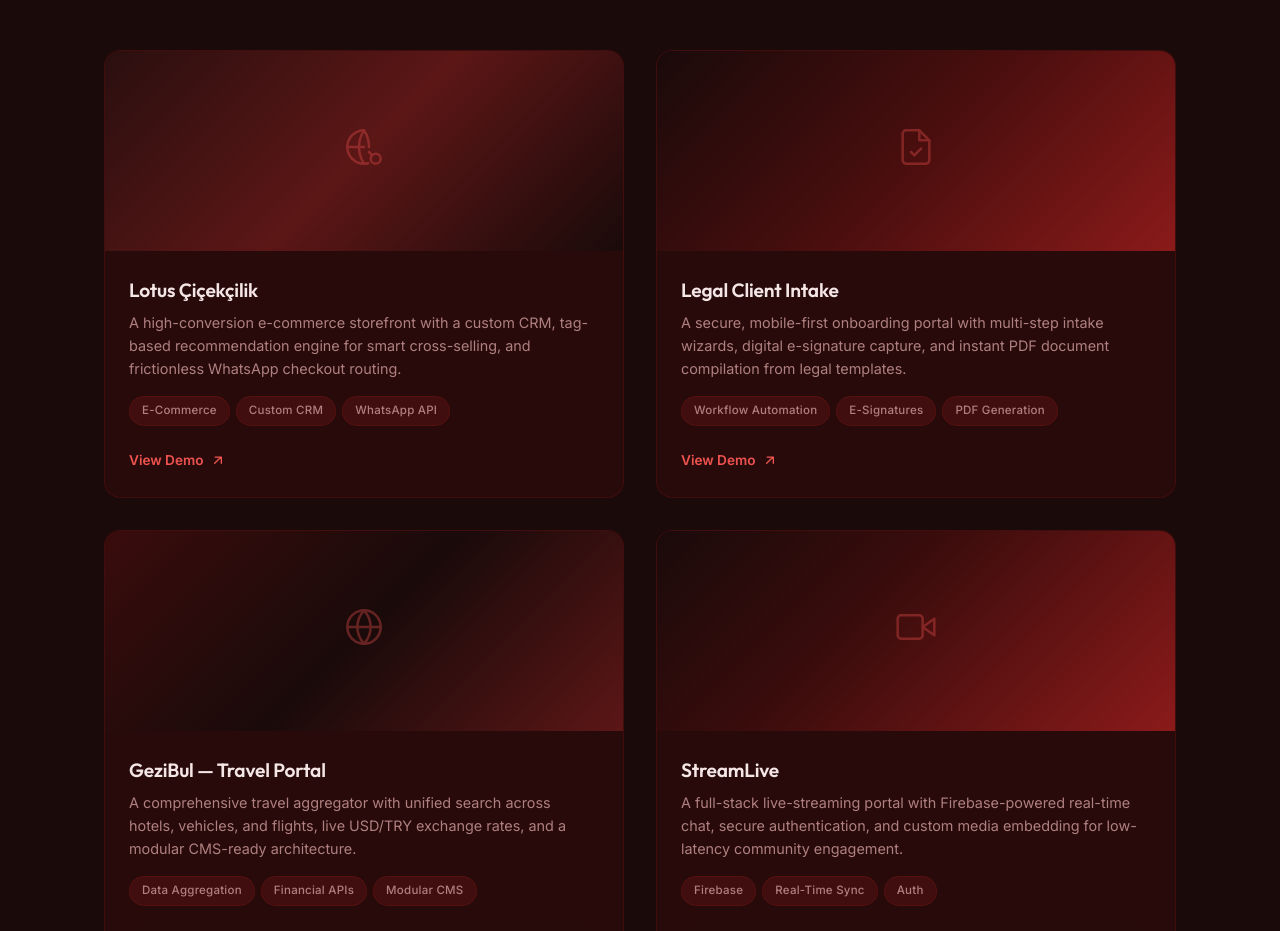
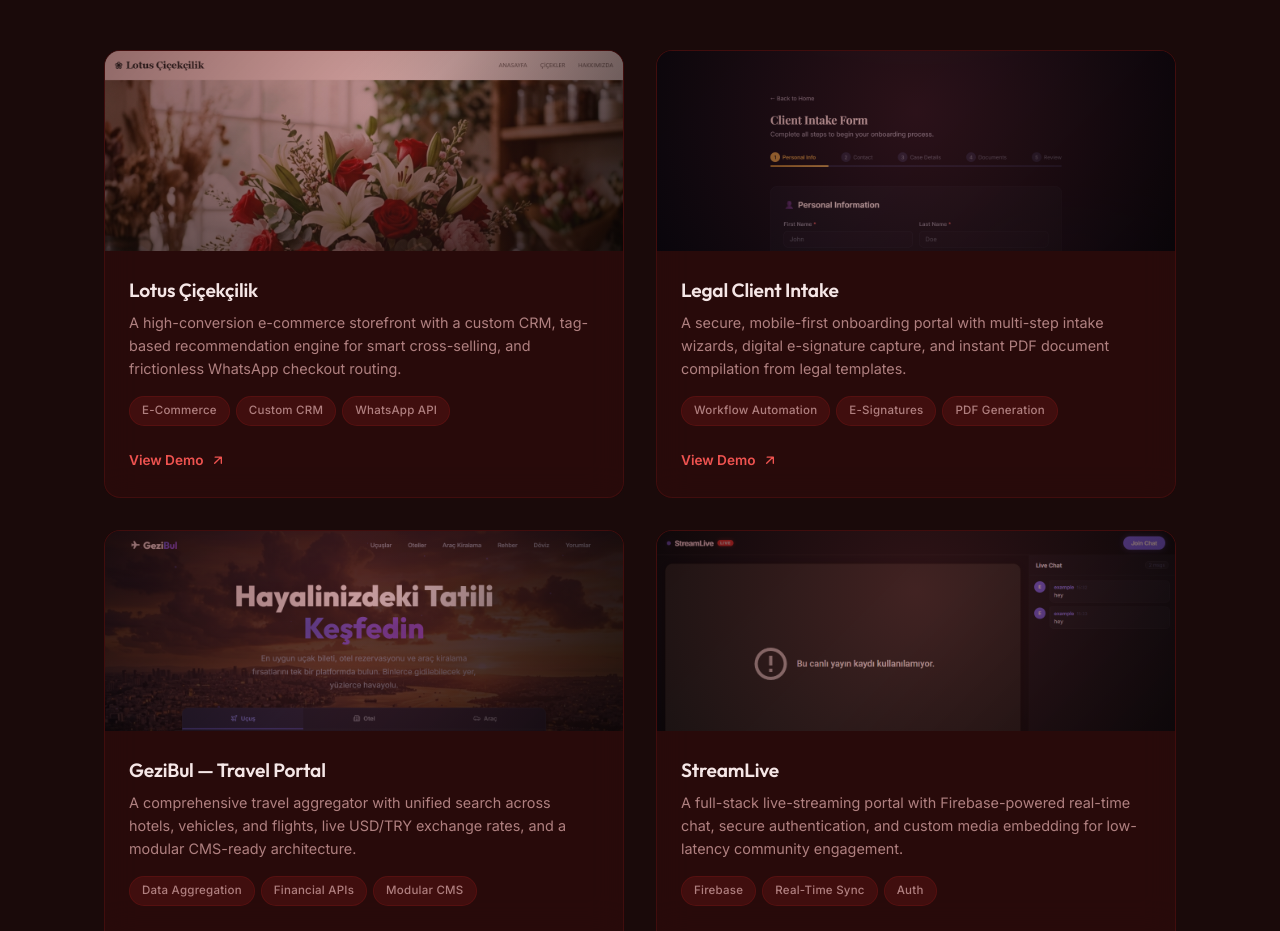
Before and after one commit to yusufdelice/yusufdelice.github.io, a plain HTML site: page index.html in a window 1280 px wide. Shown: the part 2000-2931 px from the top of the page. Drawn offline with Linux system fonts and the light colour scheme.

Commit message:
Update demo thumbnails with red-tinted screenshots and fix Legal Intake link

```diff
--- a/index.html
+++ b/index.html
@@ -174,10 +174,8 @@
         <div class="demos-grid">
           <!-- Card 1 — Lotus Çiçekçilik -->
           <article class="demo-card reveal" style="animation-delay:.05s">
-            <div class="card-visual card-visual--1" aria-hidden="true">
-              <div class="card-visual-icon">
-                <svg width="40" height="40" viewBox="0 0 24 24" fill="none" stroke="currentColor" stroke-width="1.5" stroke-linecap="round" stroke-linejoin="round"><path d="M12 2C6.5 2 2 6.5 2 12s4.5 10 10 10c.9 0 1.7-.1 2.5-.3"/><path d="M12 2c2 3 3 6.5 3 10"/><path d="M12 2c-2 3-3 6.5-3 10s1 7 3 10"/><path d="M2 12h10"/><path d="M17 17l-2-2"/><circle cx="19" cy="19" r="3"/></svg>
-              </div>
+            <div class="card-visual">
+              <img src="assets/cicekcilik.png" alt="Lotus Çiçekçilik Preview" class="card-thumb" loading="lazy" />
             </div>
             <div class="card-body">
               <h3 class="card-title">Lotus Çiçekçilik</h3>
@@ -196,12 +194,10 @@
             </div>
           </article>
 
-          <!-- Card 2 — Legal Onboarding -->
+          <!-- Card 2 — Legal Client Intake -->
           <article class="demo-card reveal" style="animation-delay:.15s">
-            <div class="card-visual card-visual--2" aria-hidden="true">
-              <div class="card-visual-icon">
-                <svg width="40" height="40" viewBox="0 0 24 24" fill="none" stroke="currentColor" stroke-width="1.5" stroke-linecap="round" stroke-linejoin="round"><path d="M14 2H6a2 2 0 00-2 2v16a2 2 0 002 2h12a2 2 0 002-2V8z"/><polyline points="14 2 14 8 20 8"/><path d="M9 15l2 2 4-4"/></svg>
-              </div>
+            <div class="card-visual">
+              <img src="assets/legal-intake.png" alt="Legal Client Intake Preview" class="card-thumb" loading="lazy" />
             </div>
             <div class="card-body">
               <h3 class="card-title">Legal Client Intake</h3>
@@ -213,7 +209,7 @@
                 <span class="card-tag" role="listitem">E-Signatures</span>
                 <span class="card-tag" role="listitem">PDF Generation</span>
               </div>
-              <a href="https://automated-onboarding.vercel.app/" class="card-link" target="_blank" rel="noopener noreferrer" aria-label="View Legal Client Intake demo">
+              <a href="https://automated-onboarding.vercel.app/intake" class="card-link" target="_blank" rel="noopener noreferrer" aria-label="View Legal Client Intake demo">
                 View Demo
                 <svg width="16" height="16" viewBox="0 0 24 24" fill="none" stroke="currentColor" stroke-width="2" stroke-linecap="round" stroke-linejoin="round"><path d="M7 17l9.2-9.2M17 17V7.8H7.8"/></svg>
               </a>
@@ -222,10 +218,8 @@
 
           <!-- Card 3 — GeziBul -->
           <article class="demo-card reveal" style="animation-delay:.25s">
-            <div class="card-visual card-visual--3" aria-hidden="true">
-              <div class="card-visual-icon">
-                <svg width="40" height="40" viewBox="0 0 24 24" fill="none" stroke="currentColor" stroke-width="1.5" stroke-linecap="round" stroke-linejoin="round"><circle cx="12" cy="12" r="10"/><path d="M2 12h20"/><path d="M12 2a15.3 15.3 0 014 10 15.3 15.3 0 01-4 10 15.3 15.3 0 01-4-10 15.3 15.3 0 014-10z"/></svg>
-              </div>
+            <div class="card-visual">
+              <img src="assets/gezibul.png" alt="GeziBul Travel Portal Preview" class="card-thumb" loading="lazy" />
             </div>
             <div class="card-body">
               <h3 class="card-title">GeziBul — Travel Portal</h3>
@@ -246,10 +240,8 @@
 
           <!-- Card 4 — StreamLive -->
           <article class="demo-card reveal" style="animation-delay:.35s">
-            <div class="card-visual card-visual--4" aria-hidden="true">
-              <div class="card-visual-icon">
-                <svg width="40" height="40" viewBox="0 0 24 24" fill="none" stroke="currentColor" stroke-width="1.5" stroke-linecap="round" stroke-linejoin="round"><polygon points="23 7 16 12 23 17 23 7"/><rect x="1" y="5" width="15" height="14" rx="2"/></svg>
-              </div>
+            <div class="card-visual">
+              <img src="assets/streamlive.png" alt="StreamLive Preview" class="card-thumb" loading="lazy" />
             </div>
             <div class="card-body">
               <h3 class="card-title">StreamLive</h3>
--- a/style.css
+++ b/style.css
@@ -507,38 +507,66 @@
   border-color: var(--red-accent);
 }
 
-/* Card visual placeholder */
+/* Card visual / screenshot thumbnail */
 .card-visual {
   height: 200px;
-  display: flex;
-  align-items: center;
-  justify-content: center;
   position: relative;
   overflow: hidden;
+  background-color: var(--bg-deep);
 }
 
-.card-visual--1 {
-  background: linear-gradient(135deg, #2a0f0f 0%, #5c1616 50%, #1a0a0a 100%);
-}
-.card-visual--2 {
-  background: linear-gradient(135deg, #1a0a0a 0%, #4a0e0e 50%, #8b1a1a 100%);
-}
-.card-visual--3 {
-  background: linear-gradient(135deg, #3a0c0c 0%, #1a0a0a 50%, #5c1616 100%);
-}
-.card-visual--4 {
-  background: linear-gradient(135deg, #1a0a0a 0%, #3a0c0c 40%, #8b1a1a 100%);
+.card-thumb {
+  width: 100%;
+  height: 100%;
+  object-fit: cover;
+  object-position: top center;
+  display: block;
+  transition: transform 0.6s var(--ease-out-expo), filter 0.6s var(--ease-out-expo);
+  filter: brightness(0.85) contrast(1.05);
 }
 
-.card-visual-icon {
-  color: var(--warm-highlight);
-  opacity: 0.35;
-  transition: opacity var(--transition), transform var(--transition);
+/* Subtle red tint overlay matching portfolio dark red aesthetic */
+.card-visual::before {
+  content: '';
+  position: absolute;
+  inset: 0;
+  background: linear-gradient(
+    135deg,
+    rgba(198, 40, 40, 0.35) 0%,
+    rgba(139, 26, 26, 0.2) 50%,
+    rgba(26, 10, 10, 0.6) 100%
+  );
+  mix-blend-mode: multiply;
+  pointer-events: none;
+  transition: opacity var(--transition);
+  z-index: 1;
 }
 
-.demo-card:hover .card-visual-icon {
-  opacity: 0.6;
-  transform: scale(1.1);
+.card-visual::after {
+  content: '';
+  position: absolute;
+  inset: 0;
+  background: radial-gradient(
+    circle at 50% 30%,
+    rgba(239, 83, 80, 0.18) 0%,
+    rgba(26, 10, 10, 0.35) 100%
+  );
+  pointer-events: none;
+  transition: opacity var(--transition);
+  z-index: 2;
+}
+
+.demo-card:hover .card-thumb {
+  transform: scale(1.06);
+  filter: brightness(0.95) contrast(1.08);
+}
+
+.demo-card:hover .card-visual::before {
+  opacity: 0.75;
+}
+
+.demo-card:hover .card-visual::after {
+  opacity: 0.5;
 }
 
 .card-body {
```
Also changed, not shown: assets/cicekcilik.png (added), assets/gezibul.png (added), assets/legal-intake.png (added), assets/streamlive.png (added).
